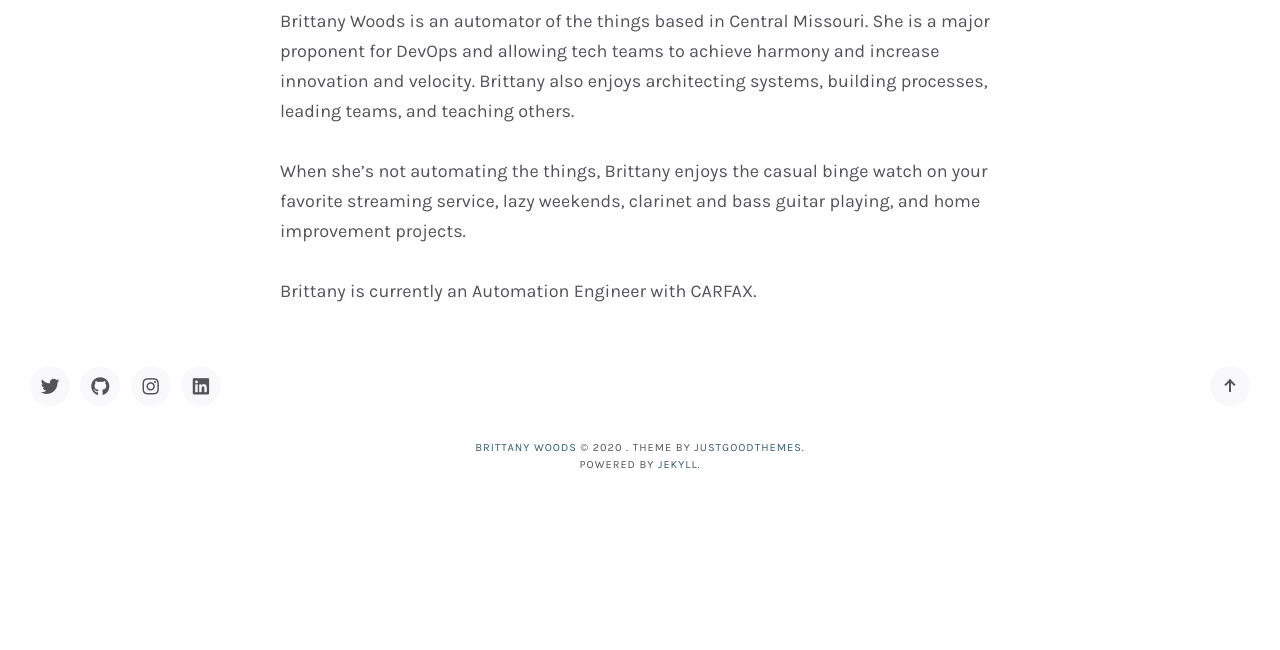
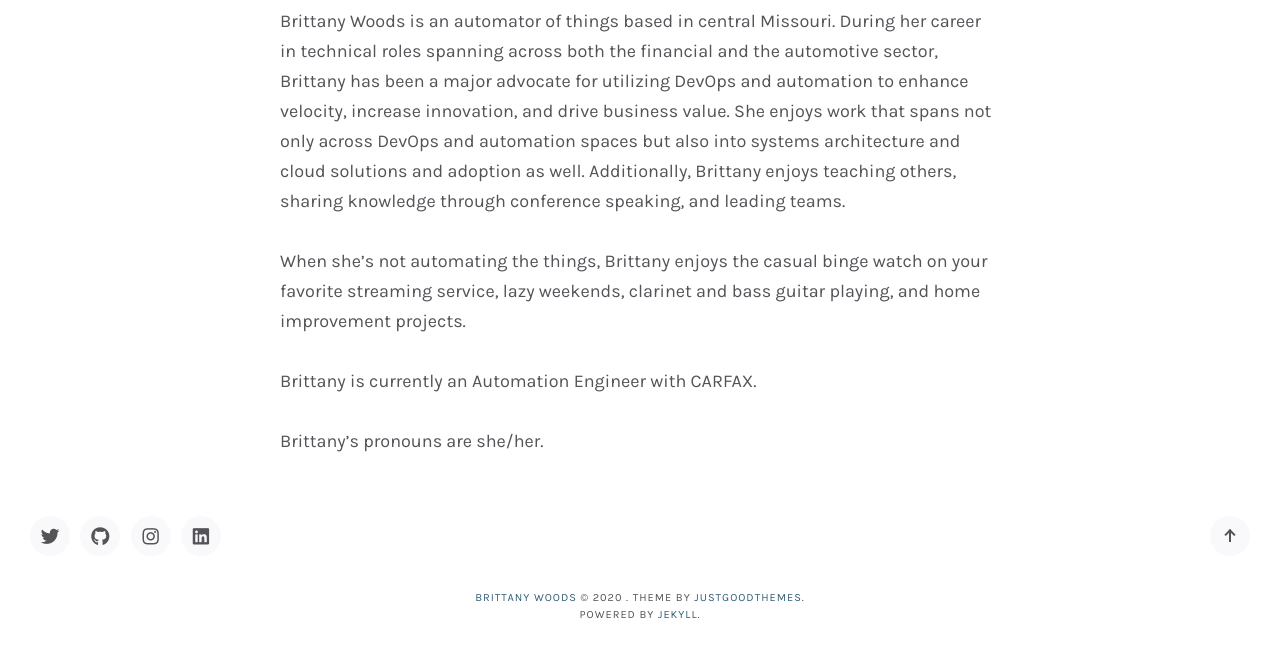
Before and after one commit to bnwoods/bnwoods.github.io, a Jekyll site: the page built from about.md, in a window 1280 px wide and 900 px high, scrolled down 823 px, cut to the strip 250-900 px from the top of the window. Built offline with Jekyll 4.4.1, drawn with Linux system fonts in a browser that asks for light colours; some web fonts are replaced; before the commit the page ends 1576 px from its top, so only the background shows below that.

Commit message:
Update about section bio

```diff
--- a/about.md
+++ b/about.md
@@ -4,8 +4,11 @@ title: About
 featured_image: /assets/images/pages/about-brittany.jpg
 ---
 
-Brittany Woods is an automator of the things based in Central Missouri. She is a major proponent for DevOps and allowing tech teams to achieve harmony and increase innovation and velocity. Brittany also enjoys architecting systems, building processes, leading teams, and teaching others.
+Brittany Woods is an automator of things based in central Missouri. During her career in technical roles spanning across both the financial and the automotive sector, Brittany has been a major advocate for utilizing DevOps and automation to enhance velocity, increase innovation, and drive business value. She enjoys work that spans not only across DevOps and automation spaces but also into systems architecture and cloud solutions and adoption as well. Additionally, Brittany enjoys teaching others, sharing knowledge through conference speaking, and leading teams.
+
 
 When she's not automating the things, Brittany enjoys the casual binge watch on your favorite streaming service, lazy weekends, clarinet and bass guitar playing, and home improvement projects.
 
 Brittany is currently an Automation Engineer with CARFAX.
+
+Brittany’s pronouns are she/her.
```
